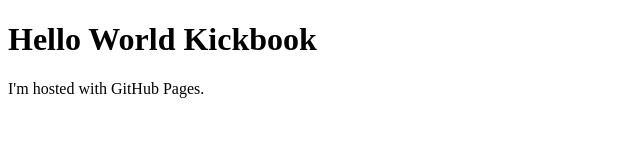
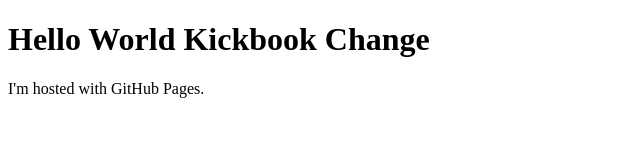
Before and after one commit to ChapterChalk/ChapterChalk.github.io, a plain HTML site: page index.html in a window 1280 px wide. Shown: the whole page, without its empty margins (0-640 px from the left). Drawn offline with Linux system fonts and the light colour scheme.

Commit message:
Update index.html

```diff
--- a/index.html
+++ b/index.html
@@ -1,7 +1,7 @@
 <!DOCTYPE html>
 <html>
 <body>
-<h1>Hello World Kickbook</h1>
+<h1>Hello World Kickbook Change</h1>
 <p>I'm hosted with GitHub Pages.</p>
 </body>
 </html>
```
